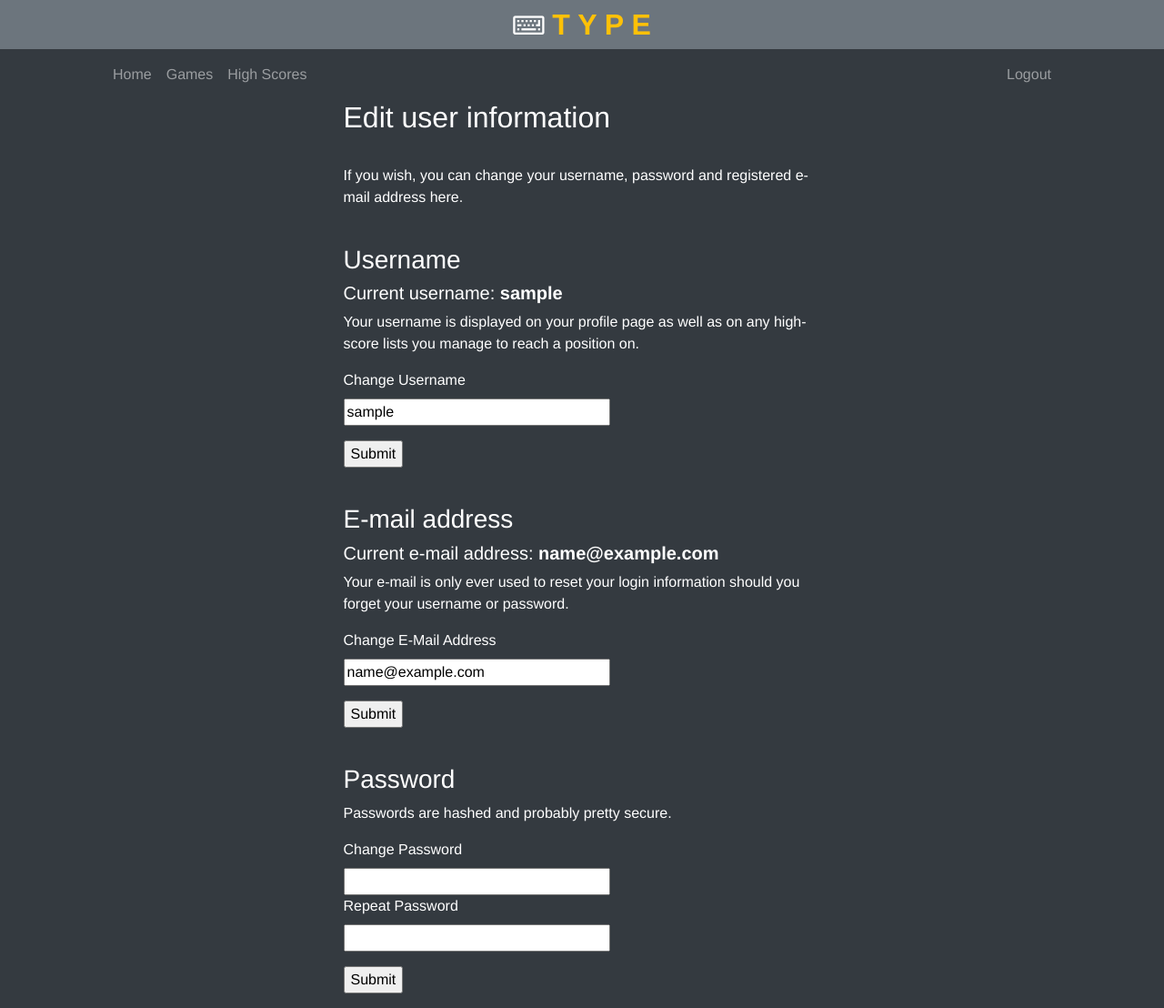
After one commit to patrik-setterberg/type, a Flask app: page /edit_user in a window 1280 px wide. The commit adds this page. Shown: the whole page at 91% size. Run offline with Flask 2, Linux system fonts and the light colour scheme; the visitor is signed in with stand-in values (Sample User, id 1); data comes from the database, SQL or seed files in the repository; some libraries are stand-ins or nearby versions.

Commit message:
edit user info and minor changes

```diff
--- a/app/forms.py
+++ b/app/forms.py
@@ -1,6 +1,7 @@
 from flask_wtf import FlaskForm
 from wtforms import StringField, PasswordField, BooleanField, SubmitField
-from wtforms.validators import DataRequired, Email, EqualTo, ValidationError
+from wtforms.validators import DataRequired, Email, EqualTo
+from wtforms.validators import Length, ValidationError
 from app.models import User
 
 class LoginForm(FlaskForm):
@@ -27,3 +28,41 @@ class RegistrationForm(FlaskForm):
         user = User.query.filter_by(email=email.data).first()
         if user is not None:
             raise ValidationError('Please use a different email address.')
+
+
+class EditUsernameForm(FlaskForm):
+    username = StringField('Change Username')
+    submit = SubmitField('Submit')
+
+    def __init__(self, original_username, *args, **kwargs):
+        super(EditUsernameForm, self).__init__(*args, **kwargs)
+        self.original_username = original_username
+
+    def validate_username(self, username):
+        if username.data != self.original_username:
+            user = User.query.filter_by(username=self.username.data).first()
+            if user is not None:
+                flash('Please use a different username.')
+                return redirect(url_for('edit_user'))
+
+
+class EditEmailForm(FlaskForm):
+    email = StringField('Change E-Mail Address', validators=[DataRequired(), Email()])
+    submit = SubmitField('Submit')
+
+    def __init__(self, original_email, *args, **kwargs):
+        super(EditEmailForm, self).__init__(*args, **kwargs)
+        self.original_email = original_email
+
+    def validate_email(self, email):
+        if email.data != self.original_email:
+            mail = User.query.filter_by(email=self.email.data).first()
+            if mail is not None:
+                flash('Please choose a different e-mail address.')
+                return redirect(url_for('edit_user'))
+
+
+class EditPasswordForm(FlaskForm):
+    password = PasswordField('Change Password')
+    password2 = PasswordField('Repeat Password')
+    submit = SubmitField('Submit')
--- a/app/routes.py
+++ b/app/routes.py
@@ -3,8 +3,10 @@ from flask_login import current_user, login_user, logout_user, login_required
 from app import app, db
 from app.models import User
 from app.forms import LoginForm, RegistrationForm
+from app.forms import EditEmailForm, EditPasswordForm, EditUsernameForm
 from datetime import datetime
 from werkzeug.urls import url_parse
+from werkzeug.security import generate_password_hash
 
 
 # Home
@@ -84,6 +86,53 @@ def user(username):
                            user=user)
 
 
+# Edit user
+@app.route('/edit_user', methods=['GET', 'POST'])
+@login_required
+def edit_user():
+    user_form = EditUsernameForm(current_user.username)
+    mail_form = EditEmailForm(current_user.email)
+    pass_form = EditPasswordForm()
+
+    # Change username
+    if user_form.validate_on_submit():
+        if len(user_form.username.data) < 3 or len(user_form.username.data) > 20:
+            flash('Username must be between 3 and 20 characters.')
+            return redirect(url_for('edit_user'))
+        current_user.username = user_form.username.data
+        db.session.commit()
+        flash('Username updated successfully!')
+        return redirect(url_for('edit_user'))
+    # Change email
+    elif mail_form.validate_on_submit():
+        # NEED EMAIL FORMAT VALIDATION
+        # A LITTLE BIT OF REGEXP MAYBE.
+        # IF NOT alpha @ alphas . alphas
+        current_user.email = mail_form.email.data
+        db.session.commit()
+        flash('Email updated successfully!')
+        return redirect(url_for('edit_user'))
+    # Change password
+    elif pass_form.validate_on_submit():
+        if len(pass_form.password.data) < 5 or len(pass_form.password.data) > 40:
+            flash('password must be between 5 and 40 characters.')
+            return redirect(url_for('edit_user'))
+        elif pass_form.password.data != pass_form.password2.data:
+            flash('Passwords do not match. Please try again.')
+            return redirect(url_for('edit_user'))
+        else:
+            current_user.password_hash = generate_password_hash(pass_form.password.data)
+            db.session.commit()
+            flash('Password changed successfully!')
+            return redirect(url_for('edit_user'))
+    elif request.method == 'GET':
+        user_form.username.data = current_user.username
+        mail_form.email.data = current_user.email
+
+    return render_template('edit_user.html', title='Edit user details',
+                           user_form=user_form, mail_form=mail_form,
+                           pass_form=pass_form)
+
 @app.before_request
 def before_request():
     if current_user.is_authenticated:
--- a/app/static/styles/style.css
+++ b/app/static/styles/style.css
@@ -1,3 +1,7 @@
 body {
     font-family: Helvetica, sans-serif;
 }
+
+nav .navbar-nav li a:hover, nav .navbar-nav li a:active {
+    color: orange !important;
+}
--- /dev/null
+++ b/app/templates/404.html
@@ -0,0 +1,6 @@
+{% extends 'base.html' %}
+
+{% block content %}
+    <h2>File not found</h2>
+    <p>Click <a href="{{ url_for('index') }}">here</a> to go back to someplace nicer.</p>
+{% endblock %}
--- a/app/templates/base.html
+++ b/app/templates/base.html
@@ -9,36 +9,68 @@
     <title>
         {% if title %}T Y P E - {{ title }}{% else %}Welcome to T Y P E{% endif %}
     </title>
-
-    <link rel="stylesheet" href="{{ url_for('static', filename='styles/style.css') }}">
+    <!-- Bootstrap -->
     <link rel="stylesheet" href="https://stackpath.bootstrapcdn.com/bootstrap/4.1.3/css/bootstrap.min.css" integrity="sha384-MCw98/SFnGE8fJT3GXwEOngsV7Zt27NXFoaoApmYm81iuXoPkFOJwJ8ERdknLPMO"
     crossorigin="anonymous">
+    <!-- Font Awesome -->
+    <link rel="stylesheet" href="https://cdnjs.cloudflare.com/ajax/libs/font-awesome/4.7.0/css/font-awesome.min.css">
+    <!-- statics -->
+    <link rel="stylesheet" href="{{ url_for('static', filename='styles/style.css') }}">
+
 
 </head>
 <body class="bg-dark text-white">
 
-    <header class="bg-secondary text-center">
-        <nav class="navbar navbar-dark justify-content-center">
-            <a class="nav-link" href="#">Home</a>
-            <a class="nav-link" href="#">Games</a>
-            <a class="nav-link" href="#">High scores</a>
-        </nav>
-        <h2>T Y P E</h2>
+    <header class="bg-secondary text-center p-2">
+        <h2 class="mb-0 text-warning"><i class="fa fa-keyboard-o" style="color:white;"></i> <strong>T Y P E</strong></h2>
         {% with messages = get_flashed_messages() %}
         {% if messages %}
         <ul class="list-unstyled">
             {% for message in messages %}
-            <li>{{ message }}</li>
+            <li class="text-warning">{{ message }}</li>
             {% endfor %}
         </ul>
         {% endif %}
         {% endwith %}
-
     </header>
+    <div class="container">
+        <div class="col-md-12">
+            <nav class="navbar navbar-expand-lg navbar-dark">
+                <ul class="nav navbar-nav">
+                    <li class="nav-item deff">
+                        <a class="nav-link" href="#">Home</a>
+                    </li>
+                    <li class="nav-item">
+                        <a class="nav-link" href="#">Games</a>
+                    </li>
+                    <li class="nav-item">
+                        <a class="nav-link" href="#">High Scores</a>
+                    </li>
+                </ul>
+                {% if current_user.is_authenticated %}
+                <ul class="nav navbar-nav ml-auto">
+                    <li class="nav-item">
+                        <a class="nav-link" href="#">Logout</a>
+                    </li>
+                </ul>
+                {% else %}
+                <ul class="nav navbar-nav ml-auto">
+                    <li class="nav-item">
+                        <a class="nav-link" href="#">Login</a>
+                    </li>
+                    <li><span class="navbar-text">/</span></li>
+                    <li class="nav-item">
+                        <a class="nav-link" href="#">Register</a>
+                    </li>
+                </ul>
+                {% endif %}
+            </nav>
+        </div>
+    </div>
 
 
     {# page content goes in here #}
-    <div class="container text-center">
+    <div class="container">
         {% block content %}{% endblock %}
     </div>
 
--- /dev/null
+++ b/app/templates/edit_user.html
@@ -0,0 +1,59 @@
+{% extends 'base.html' %}
+
+{% block content %}
+    <div class="col-md-6 mx-auto">
+        <h2>Edit user information</h2>
+        <br>
+        <p>If you wish, you can change your username, password and registered e-mail address here.</p>
+        <br>
+        <h3>Username</h3>
+        <h5>Current username: <strong>{{ current_user.username }}</strong></h5>
+        <p>Your username is displayed on your profile page as well as on any high-score lists you manage to reach a position on.</p>
+        <form action="" method="post">
+            {{ user_form.hidden_tag() }}
+            <p>
+                {{ user_form.username.label }}<br>
+                {{ user_form.username(size=32) }}<br>
+                {% for error in user_form.username.errors %}
+                <span style="color:red;">[{{ error }}]</span>
+                {% endfor %}
+            </p>
+            <p>{{ user_form.submit() }}</p>
+        </form>
+        <br>
+        <h3>E-mail address</h3>
+        <h5>Current e-mail address: <strong>{{ current_user.email }}</strong></h5>
+        <p>Your e-mail is only ever used to reset your login information should you forget your username or password.</p>
+        <form action="" method="post">
+            {{ mail_form.hidden_tag() }}
+            <p>
+                {{ mail_form.email.label }}<br>
+                {{ mail_form.email(size=32) }}<br>
+                {% for error in mail_form.email.errors %}
+                <span style="color:red;">[{{ error }}]</span>
+                {% endfor %}
+            </p>
+            <p>{{ mail_form.submit() }}</p>
+        </form>
+        <br>
+        <h3>Password</h3>
+        <p>Passwords are hashed and probably pretty secure.</p>
+        <form action="" method="post">
+            {{ pass_form.hidden_tag() }}
+            <p>
+                {{ pass_form.password.label }}<br>
+                {{ pass_form.password(size=32) }}<br>
+                {% for error in pass_form.password.errors %}
+                <span style="color:red;">[{{ error }}]</span>
+                {% endfor %}
+
+                {{ pass_form.password2.label }}<br>
+                {{ pass_form.password2(size=32) }}<br>
+                {% for error in pass_form.password2.errors %}
+                <span style="color:red;">[{{ error }}]</span>
+                {% endfor %}
+            </p>
+            <p>{{ pass_form.submit() }}</p>
+        </form>
+    </div>
+{% endblock %}
--- a/app/templates/survive.html
+++ b/app/templates/survive.html
@@ -2,7 +2,7 @@
 
 {% block content %}
     <!-- Word & Input -->
-    <div class="row">
+    <div class="row text-center">
         <div class="col-md-6 mx-auto">
             <p class="lead">
                 Type the given word within
--- a/app/templates/user.html
+++ b/app/templates/user.html
@@ -4,7 +4,7 @@
     <!-- Word & Input -->
     <div class="row">
             <div class="col-md-6 mx-auto">
-                <h3>{{ user.username }}</h3>
+                <h3><i class="fa fa-user-circle"></i> {{ user.username }}</h3>
                 {% if current_user.username == 'admin' and user.last_seen %}
                 <p>Last seen on: {{ user.last_seen.strftime("%Y-%m-%d at %H:%M") }}</p>
                 {% endif %}
```
Also changed, not shown: app/__init__.py (+33 -1 lines), app/errors.py (added, +11 -0 lines), app/templates/500.html (added, +9 -0 lines), config.py (+8 -0 lines), README.md (added), app/README.md (deleted), 1 other file.
